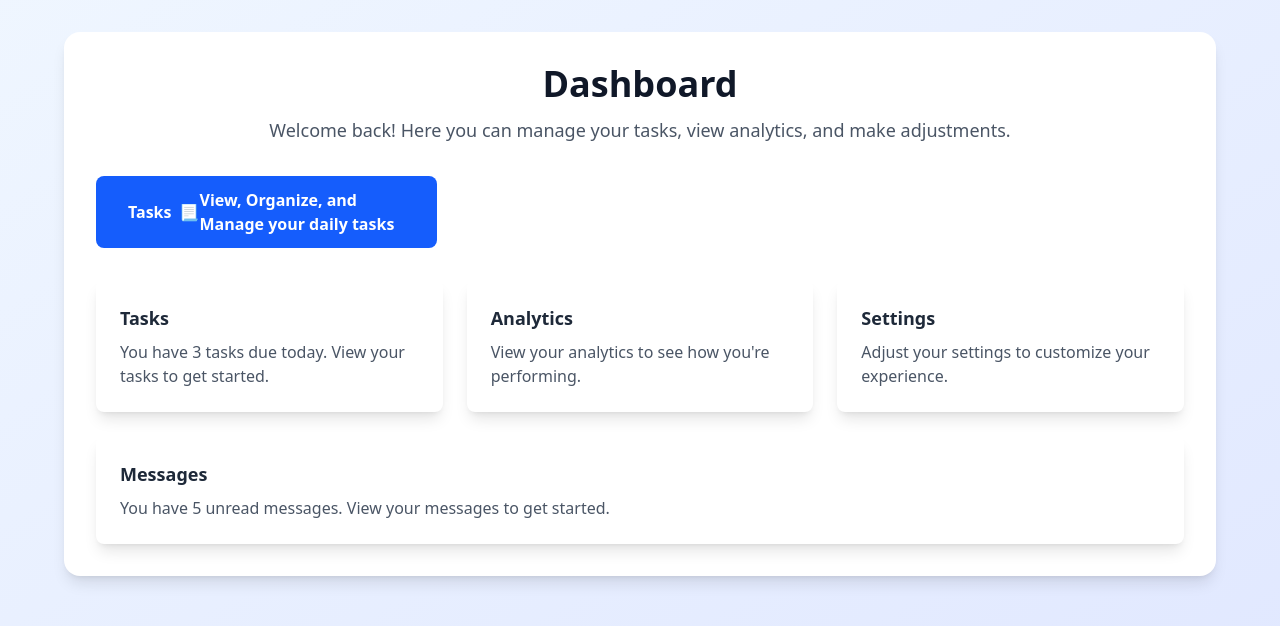
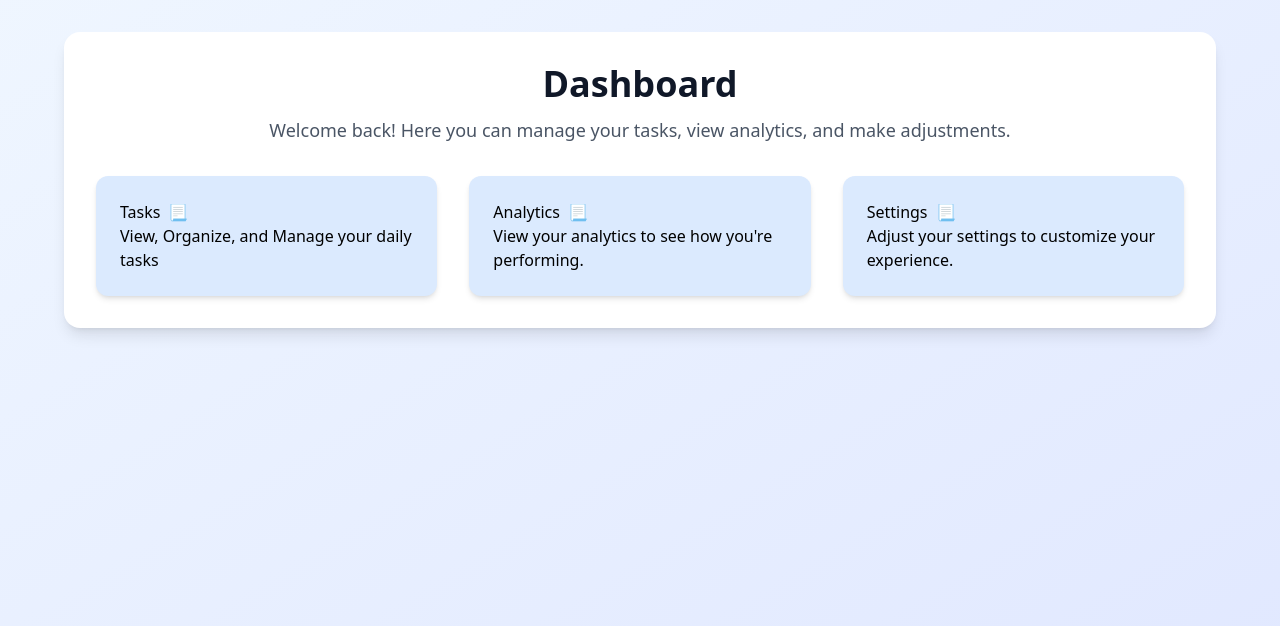
Before and after one commit to mnraza-dev/NextJS_Mastery, a Next.js app in the folder demos/: page /dashboard in a window 1280 px wide. Shown: the top 626 px of the page. Built offline with nearby package versions, Linux system fonts and the light colour scheme.

Commit message:
Refactor dashboard links with improved styling and icons for tasks and analytics

```diff
--- a/demos/src/app/dashboard/page.tsx
+++ b/demos/src/app/dashboard/page.tsx
@@ -18,8 +18,9 @@ const Dashboard = () => {
 
         <div className="grid grid-cols-1 sm:grid-cols-2 lg:grid-cols-3 gap-8">
           <Link
-            href="/dashboard/users"
-            className="inline-flex items-center justify-center px-8 bg-blue-600 hover:bg-blue-700 text-white font-semibold py-3 rounded-lg"
+            href="/dashboard/tasks"
+            className="
+            bg-blue-100 hover:bg-blue-200 p-6 rounded-xl shadow-md hover:shadow-xl transition-all duration-300 ease-in-out transform hover:scale-105"
           >
             <div className="flex items-center gap-2">
               <h2>Tasks</h2>
@@ -32,38 +33,38 @@ const Dashboard = () => {
               View, Organize, and Manage your daily tasks
             </p>
           </Link>
-        </div>
-
-        <div className="grid grid-cols-1 sm:grid-cols-2 lg:grid-cols-3 gap-6">
-          {/* Card */}
-          <div className="bg-white rounded-lg shadow-lg p-6">
-            <h2 className="text-lg font-semibold text-gray-800">Tasks</h2>
-            <p className="text-gray-600 mt-2">
-              You have 3 tasks due today. View your tasks to get started.
-            </p>
-          </div>
-          {/* Card */}
-          <div className="bg-white rounded-lg shadow-lg p-6">
-            <h2 className="text-lg font-semibold text-gray-800">Analytics</h2>
-            <p className="text-gray-600 mt-2">
+          <Link
+            href="/dashboard/analytics"
+            className="
+            bg-blue-100 hover:bg-blue-200 p-6 rounded-xl shadow-md hover:shadow-xl transition-all duration-300 ease-in-out transform hover:scale-105"
+          >
+            <div className="flex items-center gap-2">
+              <h2>Analytics</h2>
+              <span>📃</span>
+            </div>
+            <p
+              className="
+            "
+            >
               View your analytics to see how you're performing.
             </p>
-          </div>
-          {/* Card */}
-          <div className="bg-white rounded-lg shadow-lg p-6">
-            <h2 className="text-lg font-semibold text-gray-800">Settings</h2>
-            <p className="text-gray-600 mt-2">
+          </Link>
+          <Link
+            href="/dashboard/tasks"
+            className="
+            bg-blue-100 hover:bg-blue-200 p-6 rounded-xl shadow-md hover:shadow-xl transition-all duration-300 ease-in-out transform hover:scale-105"
+          >
+            <div className="flex items-center gap-2">
+              <h2>Settings</h2>
+              <span>📃</span>
+            </div>
+            <p
+              className="
+            "
+            >
               Adjust your settings to customize your experience.
             </p>
-          </div>
-
-          {/* Card */}
-          <div className="bg-white rounded-lg shadow-lg p-6 col-span-3">
-            <h2 className="text-lg font-semibold text-gray-800">Messages</h2>
-            <p className="text-gray-600 mt-2">
-              You have 5 unread messages. View your messages to get started.
-            </p>
-          </div>
+          </Link>
         </div>
       </div>
     </div>
```
